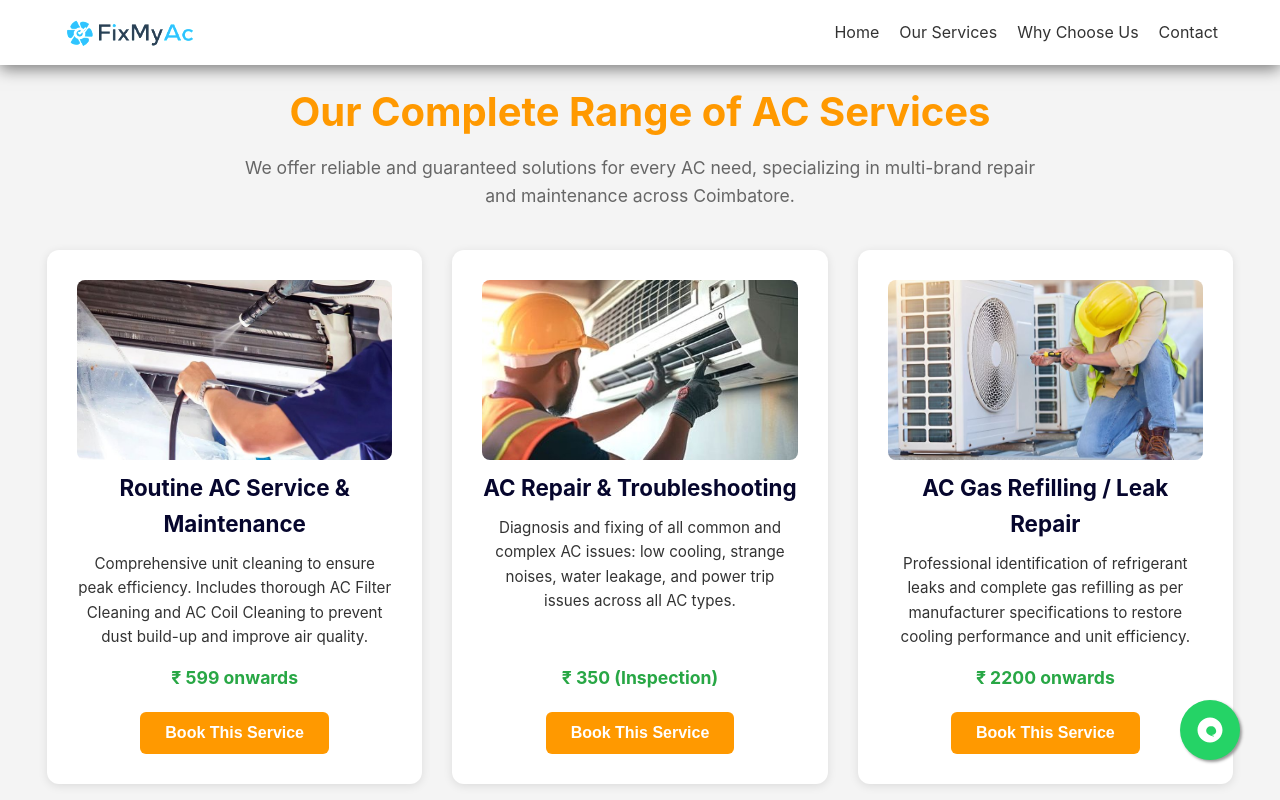
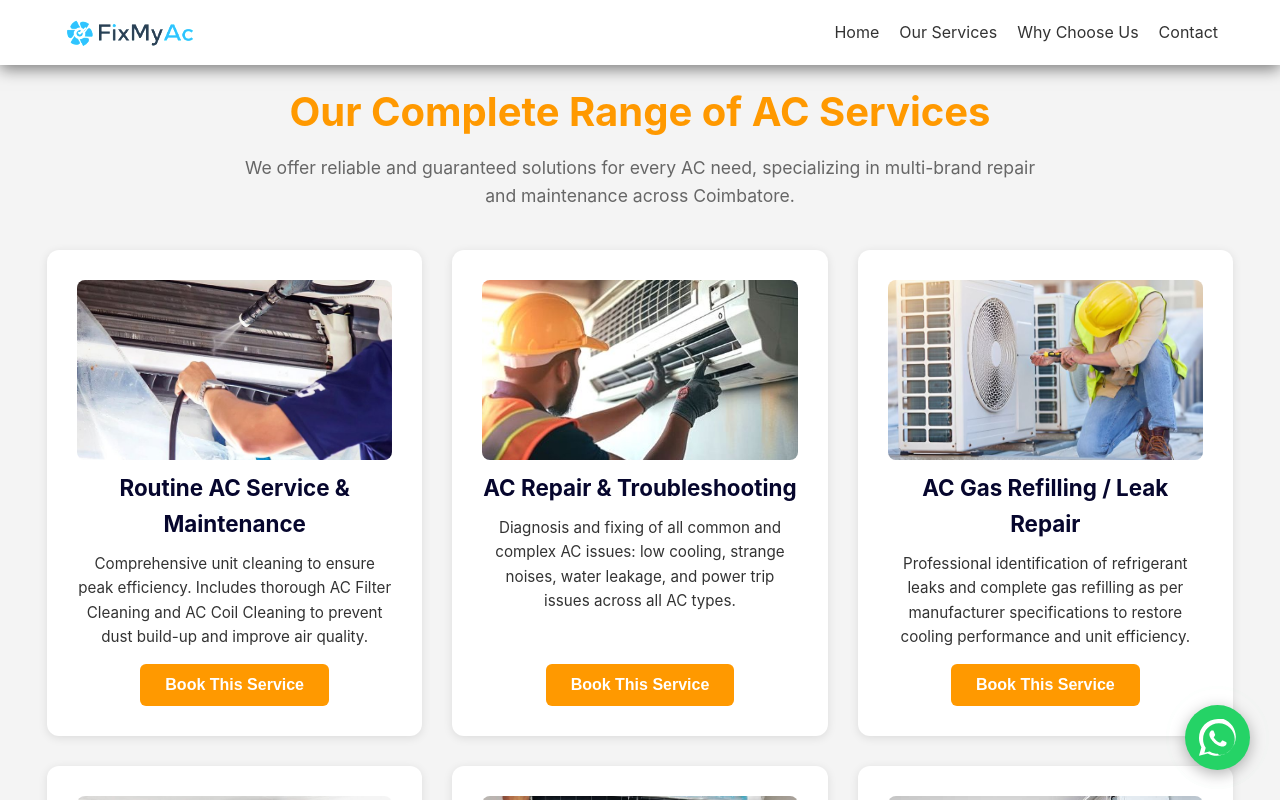
Before and after one commit to radhakrishnan-dev/fixmyac-frontend, a React (Create React App) app: page /services in a window 1280 px wide. Shown: the top 800 px of the page. Built offline with nearby package versions, Linux system fonts and the light colour scheme.

Commit message:
Remove service prices and modernize WhatsApp icon

```diff
--- a/src/components/WhatsAppButton.css
+++ b/src/components/WhatsAppButton.css
@@ -1,33 +1,43 @@
-/* src/components/WhatsAppButton.css */
 .whatsapp-float {
-  position: fixed;
-  width: 60px;
-  height: 60px;
-  bottom: 40px;
-  right: 40px;
-  background-color: #25d366; /* WhatsApp Green */
-  color: #fff;
-  border-radius: 50px;
-  text-align: center;
-  font-size: 30px;
-  box-shadow: 2px 2px 3px #999;
-  z-index: 1000;
-  display: flex;
-  align-items: center;
-  justify-content: center;
-  transition: transform 0.3s ease;
+    position: fixed;
+    bottom: 30px;
+    right: 30px;
+    width: 65px;
+    height: 65px;
+    background-color: #25d366;
+    color: white;
+    border-radius: 50%;
+    display: flex;
+    align-items: center;
+    justify-content: center;
+    box-shadow: 0 4px 15px rgba(0, 0, 0, 0.3);
+    z-index: 1000;
+    transition: all 0.3s ease;
+}
+
+.whatsapp-icon-svg {
+    width: 38px;
+    height: 38px;
 }
 
 .whatsapp-float:hover {
-  transform: scale(1.1);
+    background-color: #128c7e;
+    transform: scale(1.1) rotate(5deg);
+    box-shadow: 0 6px 20px rgba(0, 0, 0, 0.4);
 }
 
-@media (max-width: 600px) {
-  .whatsapp-float {
-    bottom: 20px;
-    right: 20px;
-    width: 50px;
-    height: 50px;
-    font-size: 24px;
-  }
+/* Pulsing effect to catch the eye */
+.whatsapp-float::after {
+    content: '';
+    position: absolute;
+    width: 100%;
+    height: 100%;
+    border-radius: 50%;
+    border: 2px solid #25d366;
+    animation: pulse 2s infinite;
 }
+
+@keyframes pulse {
+    0% { transform: scale(1); opacity: 0.8; }
+    100% { transform: scale(1.5); opacity: 0; }
+}
--- a/src/components/WhatsAppButton.tsx
+++ b/src/components/WhatsAppButton.tsx
@@ -1,26 +1,21 @@
-// src/components/WhatsAppButton.tsx
 import React from 'react';
-import './WhatsAppButton.css'; // Create this CSS file next
+import './WhatsAppButton.css';
 
 const WhatsAppButton: React.FC = () => {
-  // Replace with your actual WhatsApp number including country code (no +, spaces, or dashes)
-  const whatsappNumber = '919787207758';
-  const defaultMessage = 'Hello, I would like to book an AC repair service.';
-
-  // URL format for WhatsApp API
-  const whatsappLink = `https://wa.me/${whatsappNumber}?text=${encodeURIComponent(defaultMessage)}`;
+  const phoneNumber = "919361665451"; // Your number
+  const message = encodeURIComponent("Hello FixMyAc, I would like to inquire about AC service.");
 
   return (
     <a
-      href={whatsappLink}
+      href={`https://wa.me/${phoneNumber}?text=${message}`}
+      className="whatsapp-float"
       target="_blank"
       rel="noopener noreferrer"
-      className="whatsapp-float"
       aria-label="Chat on WhatsApp"
     >
-      {/* Simple circle icon */}
-      <svg viewBox="0 0 24 24" width="30" height="30" fill="white">
-        <path d="M12 2C6.48 2 2 6.48 2 12s4.48 10 10 10 10-4.48 10-10S17.52 2 12 2zm3.32 14.88c-.14.24-.31.32-.51.31-.22 0-.48-.09-.77-.18s-.68-.23-1.3-.47c-.6-.23-1.12-.5-1.66-.82-.55-.32-1.05-.72-1.42-1.19-.36-.47-.59-1.02-.69-1.63-.09-.61.02-1.18.27-1.74.25-.56.62-1.01 1.09-1.38.47-.37 1.05-.62 1.74-.75.69-.14 1.34-.14 1.95.03.61.17 1.15.52 1.63.99.48.47.85 1.05 1.09 1.74.25.69.29 1.36.1 2.01-.19.65-.62 1.16-1.28 1.54-.66.38-1.42.59-2.3.62z"/>
+      {/* Modern High-Res WhatsApp SVG */}
+      <svg viewBox="0 0 32 32" className="whatsapp-icon-svg">
+        <path d="M16 0c-8.837 0-16 7.163-16 16 0 2.825 0.733 5.476 2.017 7.781l-2.017 7.219 7.394-1.941c2.253 1.229 4.839 1.941 7.606 1.941 8.837 0 16-7.163 16-16s-7.163-16-16-16zM16 29.333c-2.408 0-4.664-0.639-6.621-1.751l-0.475-0.271-4.394 1.153 1.173-4.197-0.297-0.473c-1.228-1.956-1.949-4.281-1.949-6.795 0-7.361 5.972-13.333 13.333-13.333s13.333 5.972 13.333 13.333-5.972 13.333-13.333 13.333zM22.515 19.34c-0.357-0.179-2.112-1.043-2.441-1.163s-0.569-0.179-0.807 0.179c-0.239 0.357-0.925 1.163-1.133 1.403s-0.417 0.269-0.775 0.091c-0.357-0.179-1.511-0.557-2.879-1.777-1.064-0.949-1.783-2.121-1.992-2.479s-0.023-0.551 0.156-0.729c0.161-0.161 0.357-0.417 0.536-0.627s0.239-0.357 0.357-0.597 0.060-0.447-0.030-0.627c-0.089-0.179-0.807-1.945-1.105-2.662-0.291-0.7-0.589-0.605-0.807-0.617s-0.447-0.011-0.687-0.011-0.627 0.089-0.955 0.447c-0.328 0.357-1.251 1.223-1.251 2.981s1.281 3.457 1.459 3.696c0.179 0.239 2.521 3.849 6.107 5.397 0.852 0.368 1.517 0.588 2.035 0.752 0.856 0.272 1.635 0.233 2.251 0.141 0.687-0.103 2.112-0.863 2.411-1.696s0.299-1.547 0.211-1.696c-0.091-0.149-0.328-0.239-0.686-0.419z" fill="currentColor"/>
       </svg>
     </a>
   );
--- a/src/pages/OurServices.tsx
+++ b/src/pages/OurServices.tsx
@@ -1,5 +1,4 @@
-// src/pages/OurServices.tsx (FINAL CODE WITH IMAGE RENDERING)
-
+// src/pages/OurServices.tsx
 import React from 'react';
 import Footer from '../components/Footer';
 import './OurServices.css';
@@ -20,10 +19,9 @@ const OurServices: React.FC = () => {
                         {mockServices.map((service: Service) => (
                             <div key={service.id} className="service-card">
 
-                                {/* 💥 CRITICAL FIX: Rendering the Image */}
                                 <div className="service-image-container">
                                     <img
-                                        src={service.icon} // This now holds the imported image URL
+                                        src={service.icon}
                                         alt={service.title}
                                         className="service-image"
                                     />
@@ -31,14 +29,18 @@ const OurServices: React.FC = () => {
 
                                 <h2>{service.title}</h2>
                                 <p>{service.description}</p>
-                                <div className="price-tag">{service.priceEstimate}</div>
-                                <a href="/#home-section"><button className="btn-primary service-cta">Book This Service</button></a>
+
+                                {/* ✂️ Price tag div removed from here */}
+
+                                <a href="/#home-section">
+                                    <button className="btn-primary service-cta">Book This Service</button>
+                                </a>
                             </div>
                         ))}
                     </div>
 
                     <p style={{ marginTop: '40px', fontSize: '1.1rem' }}>
-                        **Location Note:** Our primary service area is Coimbatore. For service requests outside, please call us to inquire.
+                        <strong>Location Note:</strong> Our primary service area is Coimbatore. For service requests outside, please call us to inquire.
                     </p>
 
                 </section>
```
Also changed, not shown: src/assets/whatsapp-icon.png (added).
